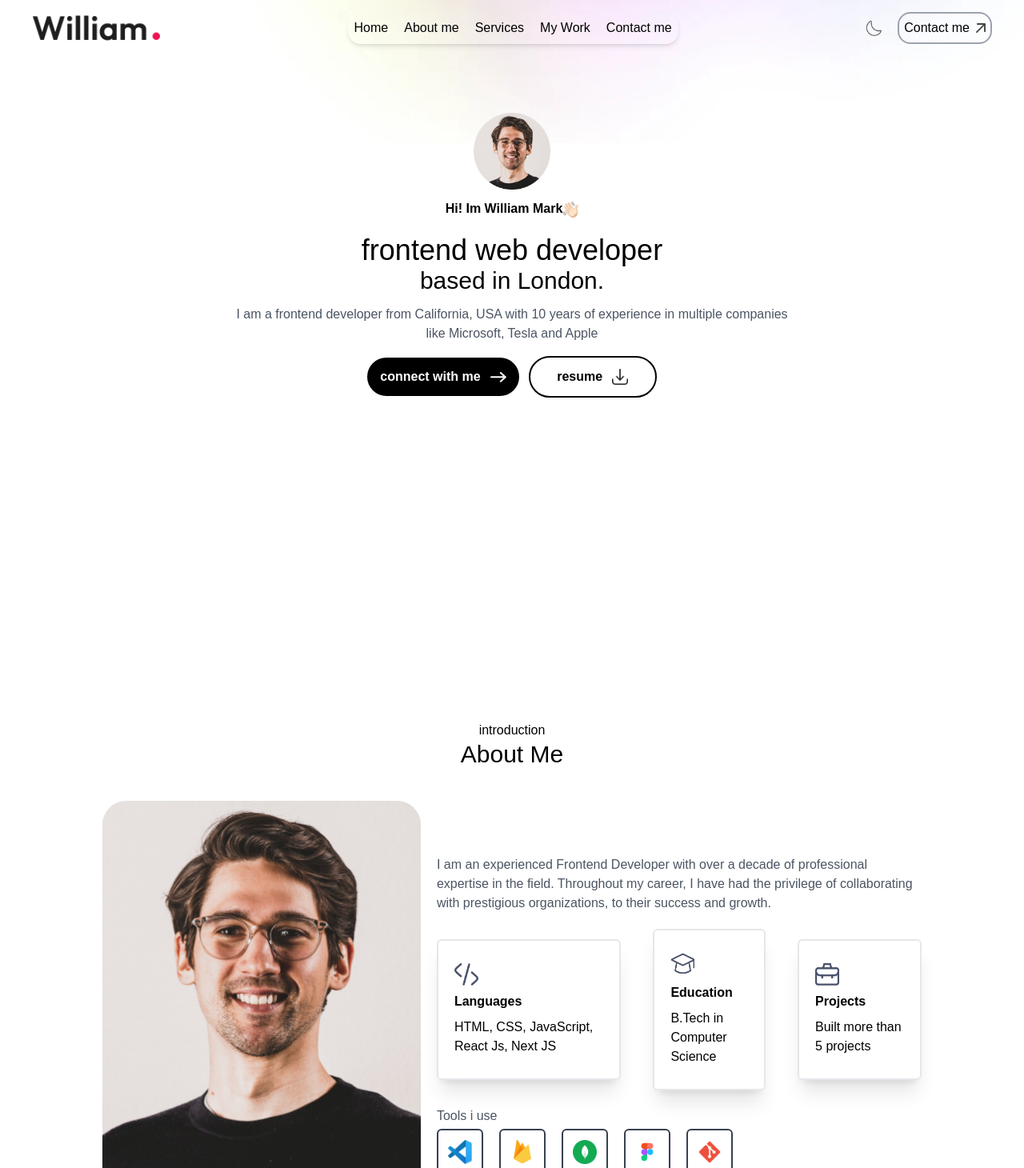
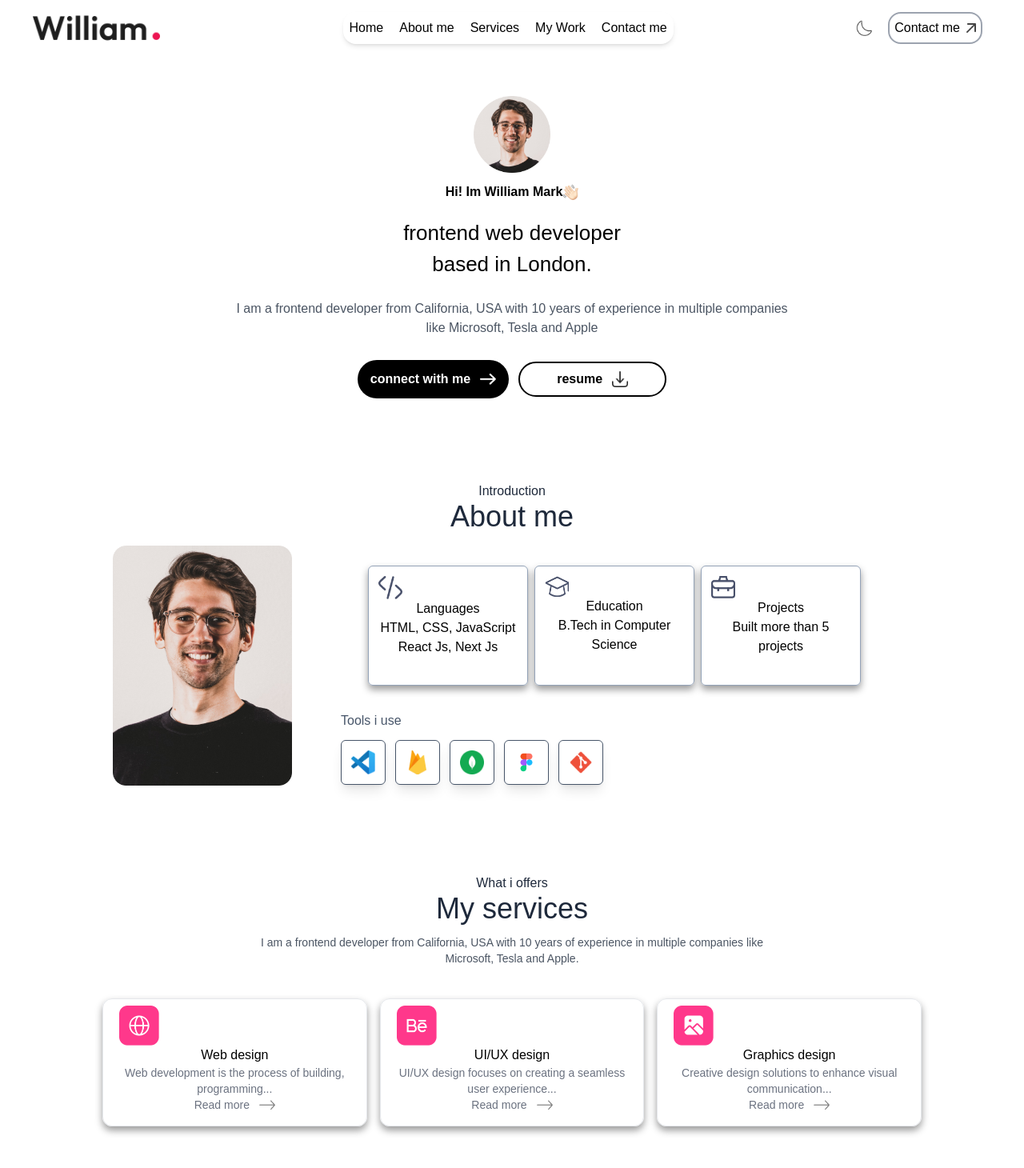
Before and after one commit to ATechproC/portfolio, a Next.js app: page / in a window 1280 px wide. Shown: the top 1460 px of the page at 80% size. Built offline with nearby package versions, Linux system fonts and the light colour scheme.

Commit message:
update develop branch

```diff
--- a/src/app/globals.css
+++ b/src/app/globals.css
@@ -16,6 +16,10 @@
   font-family: sans-serif;
 }
 
+html {
+  scroll-behavior: smooth;
+}
+
 body {
   height: 100vh;
 }
--- a/src/app/page.tsx
+++ b/src/app/page.tsx
@@ -1,6 +1,5 @@
 import About from "../components/About";
 import Contact from "../components/Contact";
-import Footer from "../components/Footer";
 import Header from "../components/Header";
 import NavBar from "../components/NavBar";
 import Services from "../components/Services";
@@ -8,14 +7,13 @@ import Work from "../components/Work";
 
 export default function Home() {
   return (
-    <>
+    <div className="overflow-x-hidden">
       <NavBar />
       <Header />
       <About />
       <Services />
       <Work />
       <Contact />
-      <Footer />
-    </>
+    </div>
   );
 }
--- a/src/components/About.tsx
+++ b/src/components/About.tsx
@@ -1,73 +1,110 @@
+
 import Image from "next/image";
-import { assets } from "../assets/assets";
+import { assets, infoList, toolsData } from "../assets/assets";
 
 export default function About() {
     return (
-        <div>
-            <div className="m-auto mt-10 text-center">
-                <p>introduction</p>
-                <h1 className="text-3xl">About Me</h1>
-            </div>
-            <div className="flex items-center w-4/5 gap-5 m-auto mt-10">
-                <div className="w-full" >
-                    <Image className="object-contain w-full" src={assets.user_image} alt="" />
+        //         <div id="about"  className="-mt-[10%] mb-11">
+        //             <div className="m-auto mt-10 text-center">
+        //                 <p>introduction</p>
+        //                 <h1 className="text-3xl">About Me</h1>
+        //             </div>
+        //             <div className="flex flex-wrap w-4/5 gap-5 m-auto mt-10">
+        //                 <div className="w-full" >
+        //                     <Image className="object-contain w-full h-full" src={assets.user_image} alt=""/>
+        //                 </div>
+        //                 <div>
+        //                     <p className="text-sm text-gray-600 ">
+        //                         I am an experienced Frontend Developer with over
+        //                         a decade of professional expertise in the field.
+        //                         Throughout my career, I have had the privilege of collaborating with prestigious organizations,
+        //                         to their success and growth.
+        //                     </p>
+        //                     <div className="grid grid-cols-3 gap-3 my-3 w-[550px]">
+        //                         {infoList.map(({ icon, title, description }, index) => {
+        //                             return <div key={index} className="px-5 border-2 rounded-md shadow-xl py-7">
+        //                                     <div>
+        //                                         <Image src={icon} alt="" width={30} height={30} />
+        //                                     </div>
+        //                                     <h2 className="py-2 font-bold">{title}</h2>
+        //                                     <p>
+        //                                         {description}
+        //                                     </p>
+        //                                 </div>
+        //                         })}
+        //                         {/* <div className="w-1/3 px-5 border-2 rounded-md shadow-xl py-7">
+        //                             <div>
+        //                                 <Image src={assets.edu_icon} alt="" width={30} height={30} />
+        //                             </div>
+        //                             <h2 className="py-2 pt-3 font-bold">Education</h2>
+        //                             <p>
+        //                                 B.Tech in Computer Science
+        //                             </p>
+        //                         </div>
+        //                         <div className="px-5 border-2 rounded-md shadow-xl py-7">
+        //                             <div>
+        //                                 <Image src={assets.project_icon} alt=""  width={30} height={30}/>
+        //                             </div>
+        //                             <h2  className="py-2 font-bold">Projects</h2>
+        //                             <p>
+        //                                 Built more than 5
+        // projects
+        //                             </p>
+        //                         </div> */}
+        //                     </div>
+        //                     <div>
+        //                         <p className="pb-1 text-gray-600">Tools i use</p>
+        //                         <div className="flex items-center gap-5">
+        //                             <div className="p-3 border-2 border-gray-700 rounded-md">
+        //                                 <Image src={assets.vscode} alt="" width={30} height={30} />
+        //                             </div>
+        //                             <div className="p-3 border-2 border-gray-700 rounded-md">
+        //                                 <Image src={assets.firebase} alt="" width={30} height={30} />
+        //                             </div>
+        //                             <div className="p-3 border-2 border-gray-700 rounded-md">
+        //                                 <Image src={assets.mongodb} alt="" width={30} height={30} />
+        //                             </div>
+        //                             <div className="p-3 border-2 border-gray-700 rounded-md">
+        //                                 <Image src={assets.figma} alt="" width={30} height={30} />
+        //                             </div>
+        //                             <div className="p-3 border-2 border-gray-700 rounded-md">
+        //                                 <Image src={assets.git} alt="" width={30} height={30} />
+        //                             </div>
+        //                         </div>
+        //                     </div>
+        //                 </div>
+        //             </div>
+        //         </div>
+        <div id="about" className="relative w-4/5 py-10 m-auto mt-16 text-center -z-10">
+            <p className="text-slate-800">Introduction</p>
+            <h1 className="text-4xl text-slate-800">About me</h1>
+            <div className="flex flex-col items-center gap-10 mt-4 md:flex-row">
+                <div className="rounded-lg w-[250px] h-[300px] hover:-translate-y-[2px] duration-300">
+                    <Image className="object-contain w-full h-full" src={assets.user_image} alt="" />
                 </div>
-                <div>
-                    <p className="text-gray-600">
-                        I am an experienced Frontend Developer with over
-                        a decade of professional expertise in the field.
-                        Throughout my career, I have had the privilege of collaborating with prestigious organizations,
-                        to their success and growth.
-                    </p>
-                    <div className="flex items-center gap-10 py-5">
-                        <div className="px-5 border-2 rounded-md shadow-xl py-7">
-                            <div>
-                                <Image src={assets.code_icon} alt="" width={30} height={30} />
+                <div className="w-[700px] flex flex-col items-center gap-3">
+                    {/* <p className="text-sm text-slate-600">
+                        I am an experienced Frontend Developer with over a decade of professional expertise in the field. Throughout my career, I have had the privilege of collaborating with prestigious organizations, contributing to their success and growth.
+                    </p> */}
+                    <div className="relative flex flex-col items-center gap-2 p-2 mt-4 -z-10 md:flex-row">
+                        {infoList.map(({ icon, title, description }, index) => {
+                            return <div className="cursor-default border border-slate-400 rounded-md p-3 max-w-[200px] h-[150px] shadow-initial hover:-translate-y-[2px] hover:shadow-shadow duration-300" key={index}>
+                                <div>
+                                    <Image src={icon} alt="" width={30} height={30} />
+                                </div>
+                                <h2> {title} </h2>
+                                <p> {description} </p>
                             </div>
-                            <h2 className="py-2 font-bold">Languages</h2>
-                            <p>
-                                HTML, CSS, JavaScript,
-                                React Js, Next JS
-                            </p>
-                        </div>
-                        <div className="w-1/3 px-5 border-2 rounded-md shadow-xl py-7">
-                            <div>
-                                <Image src={assets.edu_icon} alt="" width={30} height={30} />
-                            </div>
-                            <h2 className="py-2 pt-3 font-bold">Education</h2>
-                            <p>
-                                B.Tech in Computer Science
-                            </p>
-                        </div>
-                        <div className="px-5 border-2 rounded-md shadow-xl py-7">
-                            <div>
-                                <Image src={assets.project_icon} alt=""  width={30} height={30}/>
-                            </div>
-                            <h2  className="py-2 font-bold">Projects</h2>
-                            <p>
-                                Built more than 5
-projects
-                            </p>
-                        </div>
+                        })}
                     </div>
-                    <div>
-                        <p className="pb-1 text-gray-600">Tools i use</p>
-                        <div className="flex items-center gap-5">
-                            <div className="p-3 border-2 border-gray-700 rounded-md">
-                                <Image src={assets.vscode} alt="" width={30} height={30} />
-                            </div>
-                            <div className="p-3 border-2 border-gray-700 rounded-md">
-                                <Image src={assets.firebase} alt="" width={30} height={30} />
-                            </div>
-                            <div className="p-3 border-2 border-gray-700 rounded-md">
-                                <Image src={assets.mongodb} alt="" width={30} height={30} />
-                            </div>
-                            <div className="p-3 border-2 border-gray-700 rounded-md">
-                                <Image src={assets.figma} alt="" width={30} height={30} />
-                            </div>
-                            <div className="p-3 border-2 border-gray-700 rounded-md">
-                                <Image src={assets.git} alt="" width={30} height={30} />
-                            </div>
+                    <div className="pl-2 md:mr-auto">
+                        <p className="my-3 text-center md:text-start text-slate-600">Tools i use</p>
+                        <div className="flex items-center gap-3">
+                            {toolsData.map((tool, index) => {
+                                return <div className="p-3 border rounded-md shadow-lg hover:-translate-y-[2px] cursor-pointer duration-300 border-slate-600" key={index}>
+                                    <Image src={tool} alt="" width={30} height={30} />
+                                </div>
+                            })}
                         </div>
                     </div>
                 </div>
--- a/src/components/Footer.tsx
+++ /dev/null
@@ -1,24 +0,0 @@
-import Image from "next/image";
-import { assets } from "../assets/assets";
-
-export default function Footer() {
-    return (
-        <div className="pb-2">
-        <div className="w-1/5 m-auto">
-            <Image className="m-auto" src={assets.logo} alt="" width={100} height={100} />
-            <div className="flex items-center h-3 gap-3 text-sm w-7 text-slate-600" >
-                <Image className="object-contain w-full h-full" src={assets.mail_icon} alt="" /> greatstackdev@gmail.com
-            </div>
-        </div>
-        <div className="w-[90%] h-[2px] bg-slate-700 m-auto mt-3"></div>
-        <div className="flex items-center text-slate-600 justify-between w-[90%] m-auto text-sm">
-            <p>© 2025 William Mark. All rights reserved.</p>
-            <span className="flex items-center gap-4">
-                <p>Terms of Services</p>
-                <p>Privacy Policy</p>
-                <p>Connect with me</p>
-            </span>
-        </div>
-        </div>
-    )
-}
--- a/src/components/Header.tsx
+++ b/src/components/Header.tsx
@@ -4,17 +4,18 @@ import { assets } from "../assets/assets";
 export default function Header() {
     return (
         <>
-            <div className="h-full p-20 text-center">
-                <div className="w-24 h-24 m-auto overflow-hidden rounded">
+            <div id="home" className="h-full pt-12 md:pt-[120px] text-center">
+                <div className="w-24 m-auto mt-10 overflow-hidden rounded h- md:mt-0">
                     <Image className="object-contain w-full h-full" src={assets.profile_img} alt="" />
                 </div>
                 <p className="flex items-center justify-center p-3 font-bold">
                     Hi! Im William Mark
                     <Image src={assets.hand_icon} alt="" width={20} height={20} />
                 </p>
-                <div className="p-2 text-4xl whitespace-nowrap">
+                <div className="flex flex-col w-4/5 gap-3 m-auto" >
+                    <div className="p-2 text-[26px] whitespace-nowrap">
                         <p>frontend web developer</p>
-                    <p className="text-3xl">based in London.</p>
+                        <p>based in London.</p>
                     </div>
                     <p className="p-1 text-gray-600">
                         <span className="block">
@@ -22,15 +23,16 @@ export default function Header() {
                         </span>
                         <span className="block">like Microsoft, Tesla and Apple</span>
                     </p>
-                <div className="flex items-center justify-center gap-3 pt-3">
+                    <div className="flex flex-col items-center justify-center gap-3 pt-3 md:flex-row">
                         <button className="flex items-center gap-3 px-4 py-3 font-bold text-white bg-black rounded-full">
                             connect with me
-                        <Image src={assets.right_arrow_bold_dark} alt="" width={20} height={20}/>
+                            <Image src={assets.right_arrow_bold_dark} alt="" width={20} height={20} />
                         </button>
-                    <button className="flex items-center justify-center w-40 gap-3 px-4 py-3 font-bold text-black border-2 border-black rounded-full">
+                        <button className="flex items-center justify-center gap-3 px-3 py-2 font-bold text-black border-2 border-black rounded-full w-[185px] md:w-50">
                             resume
-                        <Image src={assets.download_icon} alt=""  width={20} height={20}/>
+                            <Image src={assets.download_icon} alt="" width={20} height={20} />
                         </button>
+                    </div>
                 </div>
             </div>
         </>
--- a/src/components/NavBar.tsx
+++ b/src/components/NavBar.tsx
@@ -2,7 +2,7 @@
 
 import Image from "next/image";
 import { assets } from "../assets/assets";
-import { useState } from "react";
+import { useEffect, useState } from "react";
 
 export default function NavBar() {
 
@@ -17,12 +17,18 @@ export default function NavBar() {
 
     }
 
+    useEffect(() => {
+        window.addEventListener("scroll", () => {
+            close();
+        })
+    }, [])
+
     return (
-        <>
-            <div className="fixed top-0 w-11/12 right 0 -z-10 translate-x-[20%]  translate-y-[-80%]">
+        <div  className="fixed w-screen backdrop-blur-lg">
+            {/* <div className="fixed top-0 w-11/12 right 0 -z-10 translate-x-[20%]  translate-y-[-80%]">
                 <Image className="w-full" src={assets.header_bg_color} alt="" />
-            </div>
-            <nav className="flex items-center justify-between mx-2 mt-2 md:mx-3 lg:mx-10 ">
+            </div> */}
+            <nav className="flex items-center justify-between mx-2 mt-2 z-100 md:mx-3 lg:mx-10 ">
                 <a href="#home" className="w-40">
                     <Image src={assets.logo} alt="logo" />
                 </a>
@@ -39,7 +45,7 @@ export default function NavBar() {
                     <button>
                         <Image src={assets.moon_icon} alt="" width={20} height={20} />
                     </button>
-                    <span className="hidden md:block">
+                    <span className="hidden mr-3 md:block">
                         <a href="#contact" className="flex items-center gap-2 p-1.5 border-2 border-gray-400 rounded-2xl">
                             Contact me <Image className="w-3 h-3" src={assets.arrow_icon} alt="" />
                         </a>
@@ -47,10 +53,9 @@ export default function NavBar() {
                     <button className="block md:hidden" onClick={open}>
                         <Image src={assets.menu_black} alt="" width={20} height={20} />
                     </button>
-                    {/* <NavBarC element="button" /> */}
                 </div>
 
-                <span className={`fixed top-0 h-full text-white bg-black ${navBar} w-52 md:hidden duration-300 linear`}>
+                <span className={`fixed z-10 top-0 h-screen text-white bg-black ${navBar} w-52 md:hidden duration-300 ease`}>
                     <span className="absolute cursor-pointer right-3 top-6" onClick={close}>
                         <Image src={assets.close_white} alt="" width={20} height={20} />
                     </span>
@@ -64,6 +69,6 @@ export default function NavBar() {
                 </span>
                 {/* <NavBarC element="menu" /> */}
             </nav>
-        </>
+        </div>
     )
 }
--- a/src/components/Services.tsx
+++ b/src/components/Services.tsx
@@ -4,8 +4,7 @@ import { assets, serviceData } from "../assets/assets";
 
 export default function Services() {
     return (
-        <>
-            <div className="w-4/5 py-10 m-auto text-center">
+            <div id="services"  className="w-4/5 my-[70px] 10 m-auto text-center ">
                 <p className="text-slate-800">What i offers</p>
                 <h1 className="text-4xl text-slate-800">My services</h1>
                 <p className="w-2/3 m-auto mt-3 text-sm text-gray-600">
@@ -14,8 +13,8 @@ export default function Services() {
                 </p>
                 <ul className="grid gap-4 pt-10 sm:grid-cols-3">
                     {serviceData.map(({icon, title, description}, index) => {
-                        return <li key={index} className="flex flex-col flex-wrap justify-center gap-3 px-5 duration-300 border cursor-default w-100 border-gray shadow-initial rounded-xl hover:-translate-y-1 hover:shadow-shadow" >
-                            <Image className="relative mb-1 left-3 top-3" src={icon} alt="" width={50} height={50} />
+                        return <li key={index} className="relative flex-col flex-wrap justify-center gap-3 px-5 duration-300 border cursor-default -z-10 lex _ w-100 border-gray shadow-initial rounded-xl hover:-translate-y-1 hover:shadow-shadow" >
+                            <Image className="mt-2" src={icon} alt="" width={50} height={50} />
                             <h1>{title}</h1>
                             <p className="text-sm text-gray-500"> {description} </p>
                             <span className="flex items-center justify-center gap-3 pb-4 text-sm text-gray-500">Read more <Image src={assets.right_arrow} alt="" width={20} height={20} /> </span>
@@ -23,6 +22,5 @@ export default function Services() {
                     })}
                 </ul>
             </div>
-        </>
     )
 }
```
Also changed, not shown: src/components/Contact.tsx (+22 -4 lines), src/components/Work.tsx (+6 -6 lines). Lines whose indentation alone changed are shown as unchanged.
